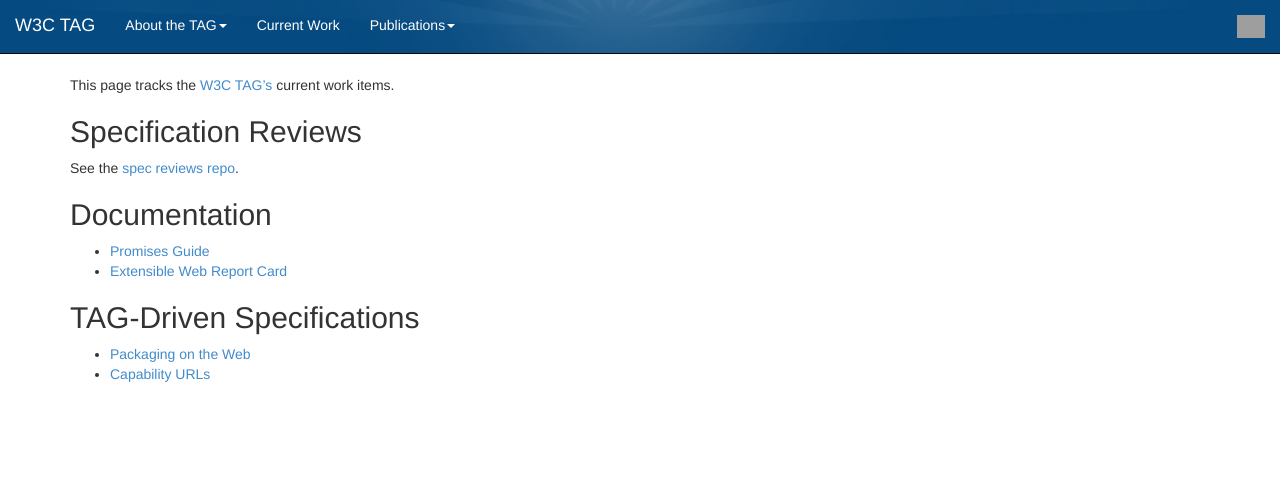
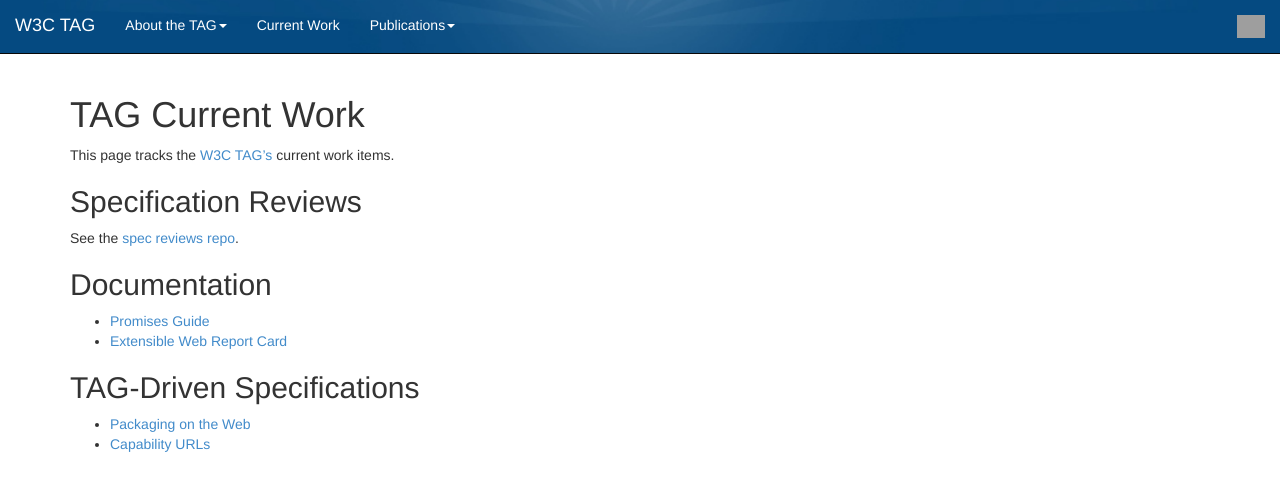
Before and after one commit to w3ctag/tag.w3.org, a Jekyll site: the page built from index.md, in a window 1280 px wide. Shown: the top 491 px of the page. Built offline with Jekyll 4.4.1, drawn with Linux system fonts in a browser that asks for light colours; grey boxes are pictures that could not be loaded.

Commit message:
headline

```diff
--- a/index.md
+++ b/index.md
@@ -2,6 +2,8 @@
 layout: front
 title: TAG Current Work
 ---
+
+# TAG Current Work
 
 This page tracks the [W3C TAG's](http://www.w3.org/2001/tag/) current work items.
 
```
